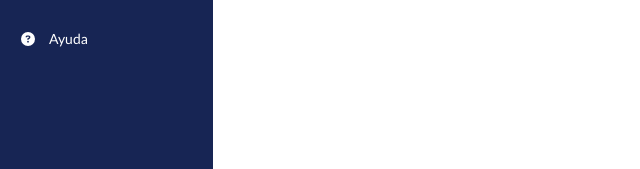
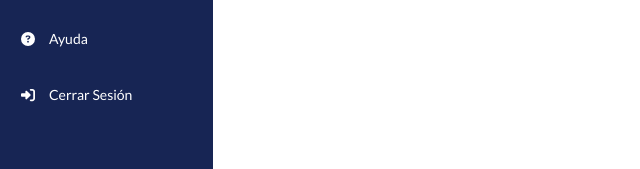
Before and after one commit to borisjvc/Mecanicar, a React (Vite) app in the folder frontend/: page / in a window 1280 px wide. Shown: the part 365-534 px from the top of the page, without its empty margins (0-640 px from the left). Built offline with nearby package versions, Linux system fonts and the light colour scheme.

Commit message:
errores de login corregidos

```diff
--- a/frontend/src/components/dashboard.jsx
+++ b/frontend/src/components/dashboard.jsx
@@ -6,10 +6,19 @@ import {
   faCheckSquare,
   faClock,
   faQuestionCircle,
+  faSignInAlt,
 } from "@fortawesome/free-solid-svg-icons";
+import { useNavigate } from "react-router-dom";
 import logo from "../assets/logo.png";
 
 function VerticalDashboard() {
+  const navigate = useNavigate();
+
+  const handleLogout = () => {
+    // Borrar las cookies al cerrar sesión
+    Cookies.remove("token");
+  };
+
   return (
     <div className="w-1/6 bg-blue-950 text-white p-4">
       <img src={logo} className="mb-16 w-2/4 mx-auto" />
@@ -50,6 +59,14 @@ function VerticalDashboard() {
           <FontAwesomeIcon icon={faQuestionCircle} className="mr-4" />
           <span className="flex-shrink">Ayuda</span>
         </a>
+        <a
+          href="/login"
+          className="text-white no-underline flex items-center py-4 px-2 rounded-lg mt-auto hover:bg-orange-500 hover:text-white"
+          onClick={handleLogout}
+        >
+          <FontAwesomeIcon icon={faSignInAlt} className="mr-4" />
+          <span className="flex-shrink">Cerrar Sesión</span>
+        </a>
       </nav>
     </div>
   );
--- a/frontend/src/components/protectedRoutes.jsx
+++ b/frontend/src/components/protectedRoutes.jsx
@@ -3,8 +3,9 @@ import { useNavigate } from "react-router-dom";
 import Cookies from "js-cookie";
 import axios from "axios";
 
-const ProtectedRoute = ({ element, path }) => {
+const ProtectedRoute = ({ element, path, requiredRoles }) => {
   const [isAuthenticated, setAuthenticated] = useState(false);
+  const [userRoles, setUserRoles] = useState(null);
   const navigate = useNavigate();
   const token = Cookies.get();
 
@@ -24,6 +25,8 @@ const ProtectedRoute = ({ element, path }) => {
         // Si la respuesta es exitosa, el token es válido
         if (response.status === 200) {
           setAuthenticated(true);
+          console.log(response.data)
+          setUserRoles(response.data.Rol); // Asume que el servidor envía los roles en la respuesta
         }
       } catch (error) {
         console.error("Error al validar el token", error);
@@ -35,7 +38,12 @@ const ProtectedRoute = ({ element, path }) => {
     checkAuth();
   }, [token, navigate]);
 
-  return isAuthenticated ? element : null;
+  // Función para verificar si el usuario tiene roles requeridos
+  const hasRequiredRoles = () => {
+    return requiredRoles.some(role => userRoles.includes(role));
+  };
+
+  return isAuthenticated && hasRequiredRoles() ? element : null;
 };
 
 export default ProtectedRoute;
--- a/frontend/src/pages/Login.jsx
+++ b/frontend/src/pages/Login.jsx
@@ -1,4 +1,4 @@
-import { useState } from "react";
+import { useState, useEffect } from "react";
 import axios from "axios";
 import Cookies from "js-cookie";
 import { useNavigate } from "react-router-dom";
@@ -9,6 +9,14 @@ export default function Login() {
     Email: "",
     Passwrd: "",
   });
+
+  useEffect(() => {
+    // Verificar la presencia de un token al cargar el componente
+    const token = Cookies.get("token");
+    if (token) {
+      navigate("/");
+    }
+  }, [navigate]);
 
   const handleInputChange = (e) => {
     const { name, value } = e.target;
```
Also changed, not shown: frontend/src/App.jsx (+9 -6 lines), 1 other file (tests, documents, lock files or other folders).
